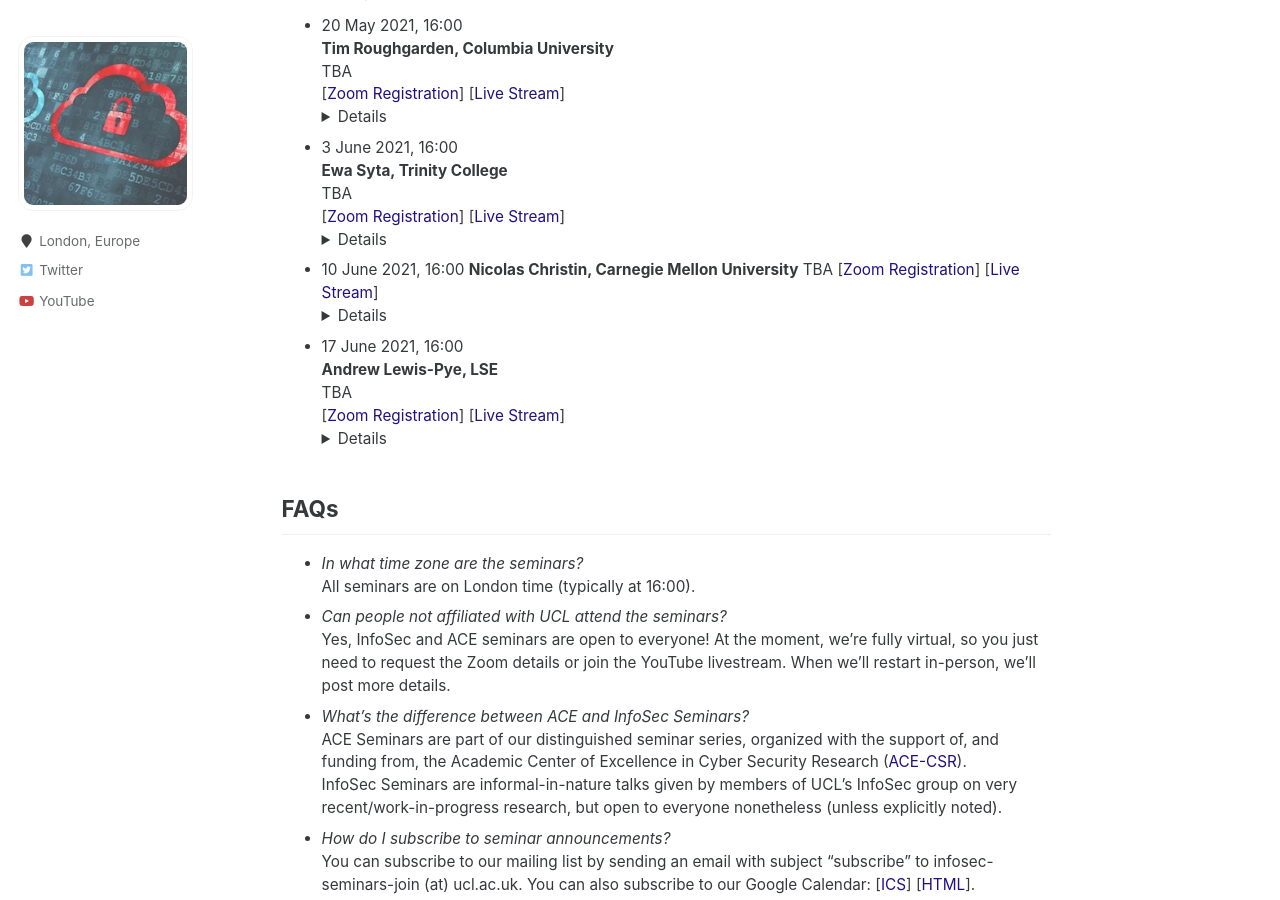
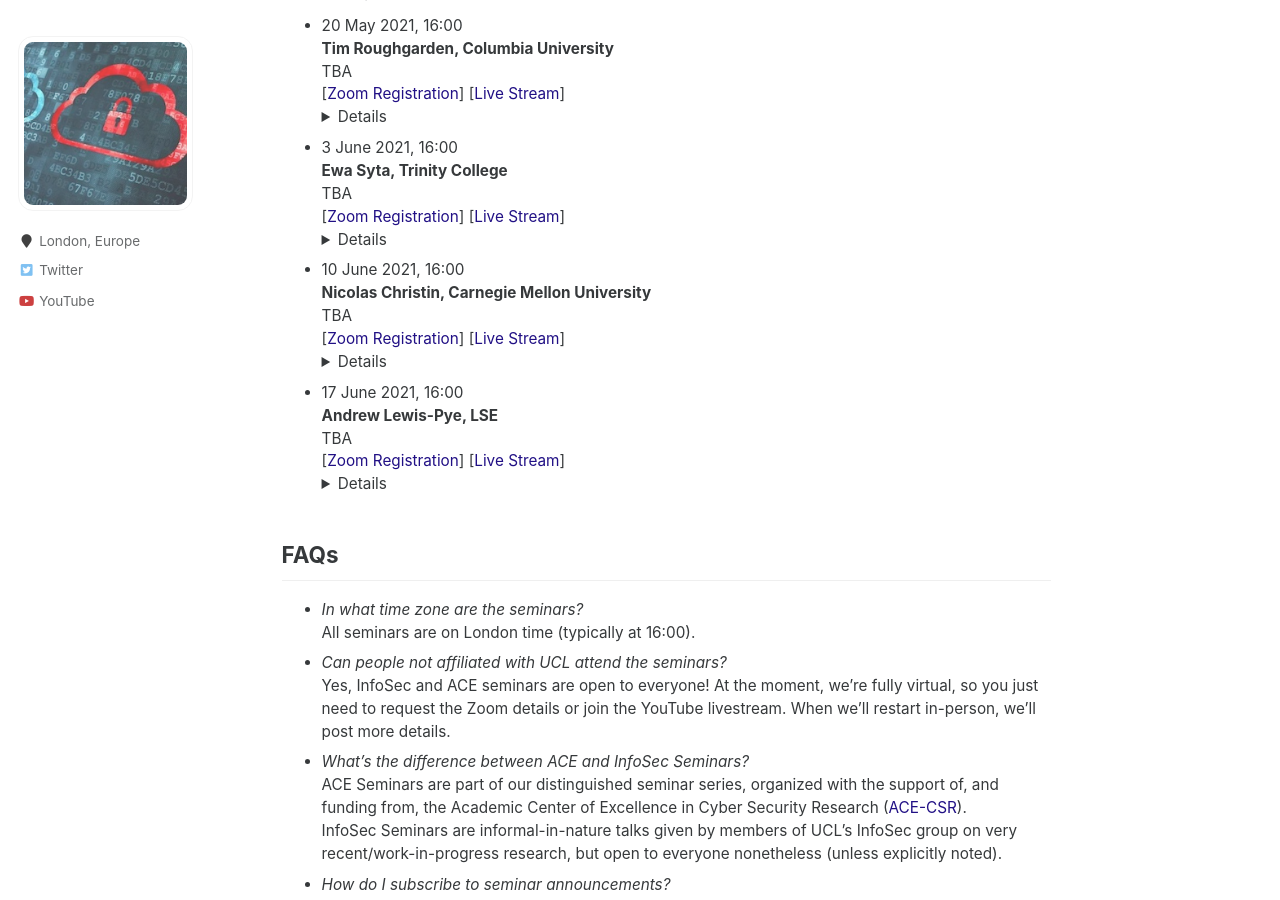
Before and after one commit to uclisec/uclisec.github.io, a Jekyll site: the page built from _pages/seminars.md, in a window 1280 px wide and 900 px high, scrolled down 372 px. Built offline with Jekyll 4.4.1, drawn with Linux system fonts in a browser that asks for light colours.

Commit message:
edit formatting

```diff
--- a/_pages/seminars.md
+++ b/_pages/seminars.md
@@ -22,9 +22,9 @@ TBA
 **Ewa Syta, Trinity College**
 TBA
 [[Zoom Registration](https://ucl.zoom.us/meeting/register/tJYpf-2grTorGNxFnItdfR3SSG89tgyB9Zeh)] [[Live Stream]()]<details><br></details>
-- 10 June 2021, 16:00
-**Nicolas Christin, Carnegie Mellon University**
-TBA
+- 10 June 2021, 16:00\
+**Nicolas Christin, Carnegie Mellon University**\
+TBA\
 [[Zoom Registration](https://ucl.zoom.us/meeting/register/tJYpf-2grTorGNxFnItdfR3SSG89tgyB9Zeh)] [[Live Stream]()]<details><br></details>
 - 17 June 2021, 16:00
 **Andrew Lewis-Pye, LSE**
```
